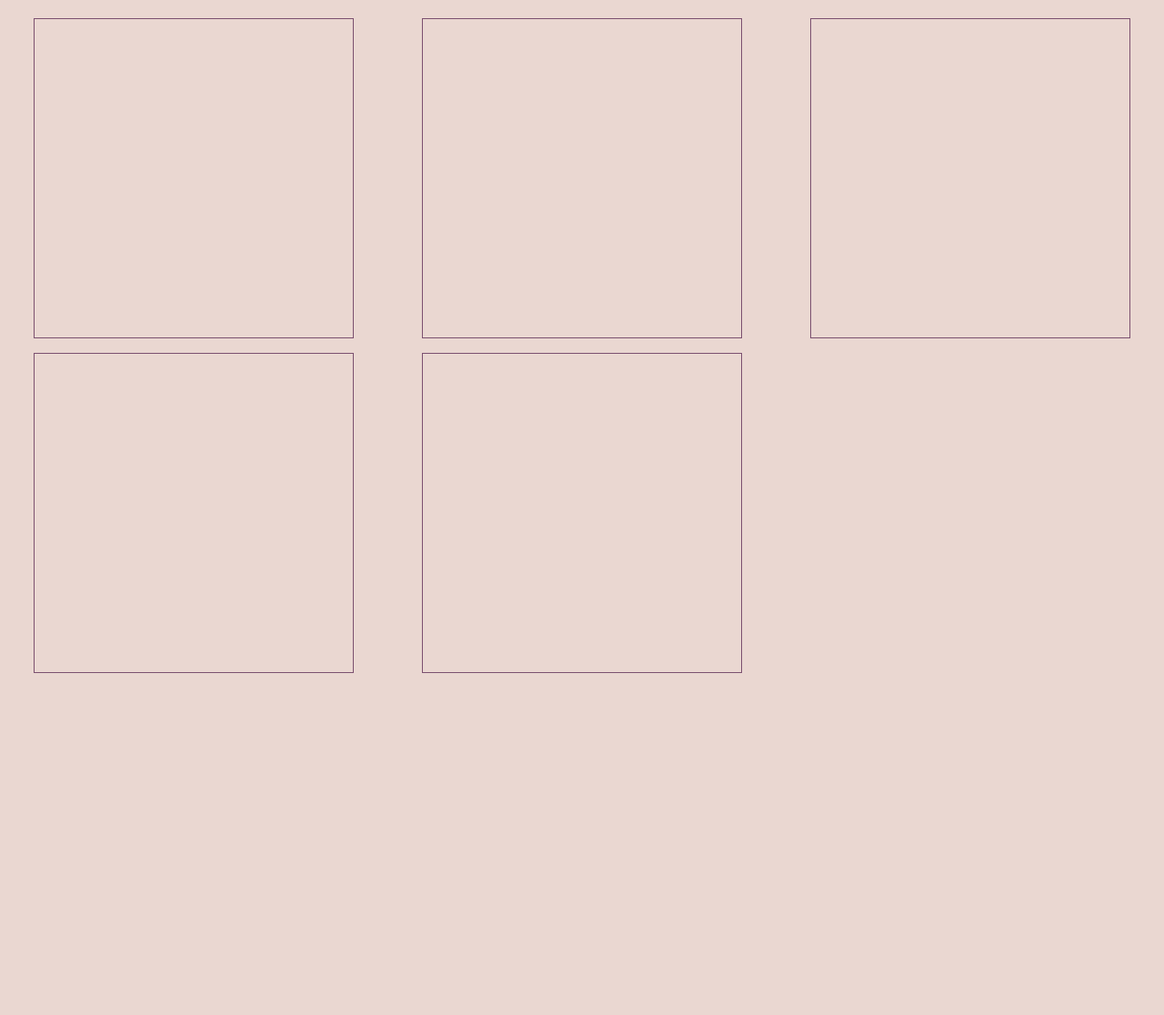
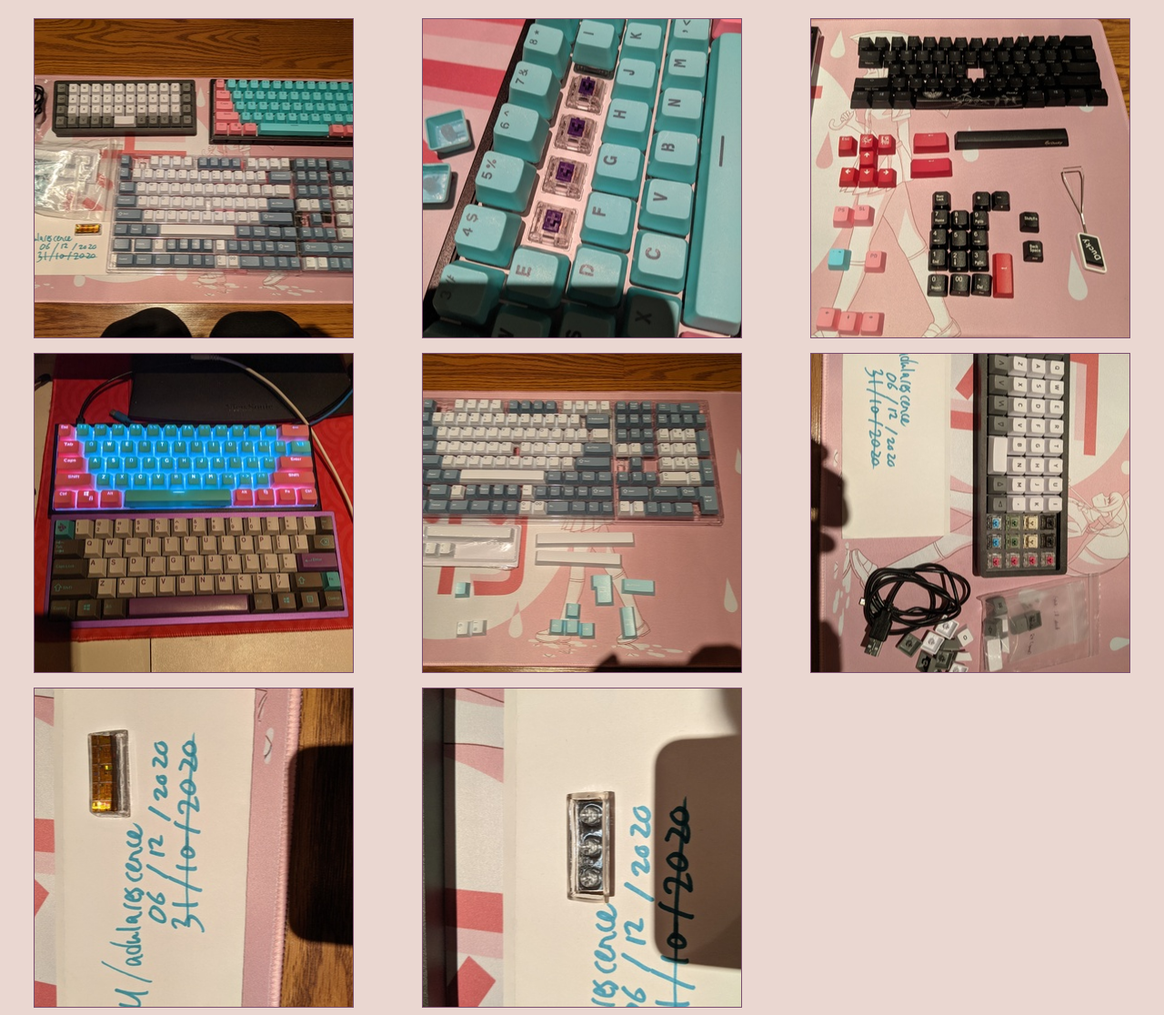
Before and after one commit to adularescence/adularescence.github.io, a plain HTML site: page index.html in a window 1280 px wide. Shown: the part 60-1176 px from the top of the page at 91% size. Before the commit the page ends 808 px from the top, so only its background shows below. Drawn offline with Linux system fonts and the light colour scheme.

Commit message:
fix script

```diff
--- a/index.html
+++ b/index.html
@@ -8,11 +8,14 @@
   <body>
     <h1><a href="../index.html">images</a></h1>
     <div class="images">
-      <a href="./keebs/favicon.ico" style='background-image: url("./keebs/thumbs/favicon_thumbs.jpg");' alt="favicon"></a>
-      <a href="./keebs/header.html" style='background-image: url("./keebs/thumbs/header_thumbs.jpg");' alt="header"></a>
-      <a href="./keebs/keebs" style='background-image: url("./keebs/thumbs/keebs_thumbs.jpg");' alt="keebs"></a>
-      <a href="./keebs/script.sh" style='background-image: url("./keebs/thumbs/script_thumbs.jpg");' alt="script"></a>
-      <a href="./keebs/style.css" style='background-image: url("./keebs/thumbs/style_thumbs.jpg");' alt="style"></a>
+      <a href="./keebs/PXL_20201206_231849271.jpg" style='background-image: url("./keebs/thumbs/PXL_20201206_231849271_thumbs.jpg");' alt="PXL_20201206_231849271"></a>
+      <a href="./keebs/PXL_20201206_231921712.jpg" style='background-image: url("./keebs/thumbs/PXL_20201206_231921712_thumbs.jpg");' alt="PXL_20201206_231921712"></a>
+      <a href="./keebs/PXL_20201206_231940879.jpg" style='background-image: url("./keebs/thumbs/PXL_20201206_231940879_thumbs.jpg");' alt="PXL_20201206_231940879"></a>
+      <a href="./keebs/PXL_20201206_232127774.jpg" style='background-image: url("./keebs/thumbs/PXL_20201206_232127774_thumbs.jpg");' alt="PXL_20201206_232127774"></a>
+      <a href="./keebs/PXL_20201206_232612394.jpg" style='background-image: url("./keebs/thumbs/PXL_20201206_232612394_thumbs.jpg");' alt="PXL_20201206_232612394"></a>
+      <a href="./keebs/PXL_20201206_232942368.jpg" style='background-image: url("./keebs/thumbs/PXL_20201206_232942368_thumbs.jpg");' alt="PXL_20201206_232942368"></a>
+      <a href="./keebs/PXL_20201206_232958457.jpg" style='background-image: url("./keebs/thumbs/PXL_20201206_232958457_thumbs.jpg");' alt="PXL_20201206_232958457"></a>
+      <a href="./keebs/PXL_20201206_233005568.jpg" style='background-image: url("./keebs/thumbs/PXL_20201206_233005568_thumbs.jpg");' alt="PXL_20201206_233005568"></a>
     </div>
   </body>
 </html>
```
Also changed, not shown: 1 other file.
